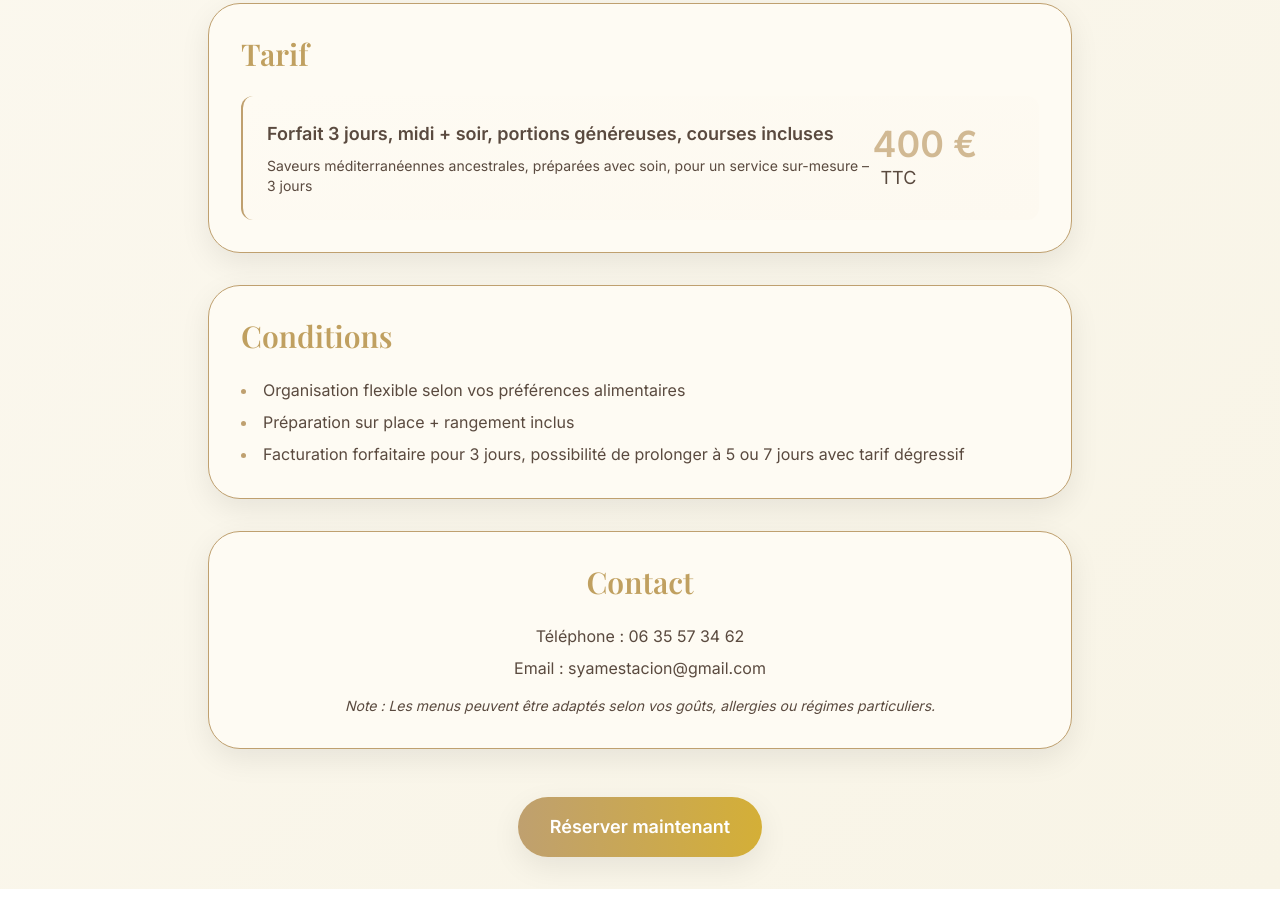
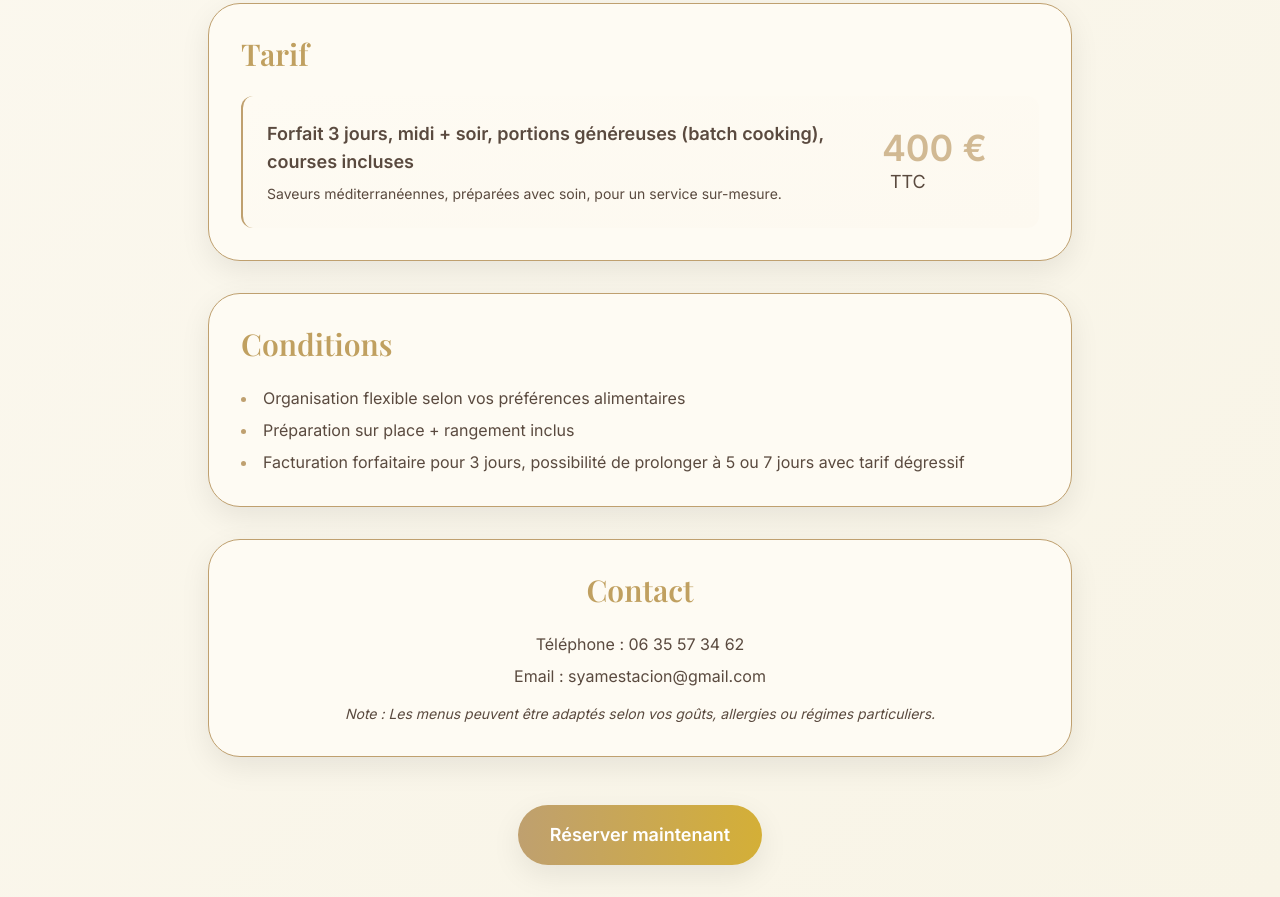
Before and after one commit to syamestacion-wq/catering-page, a plain HTML site: page index.html in a window 1280 px wide. Shown: the part 1440-2337 px from the top of the page. Drawn offline with nearby package versions, Linux system fonts and the light colour scheme.

Commit message:
Revise 3-day package description in index.html
Updated descriptions for the 3-day package to include batch cooking and improved clarity.

```diff
--- a/index.html
+++ b/index.html
@@ -149,10 +149,10 @@ body, .luxury-box, .btn-gold, [class*="bg-gradient"] {
       <div class="bg-gradient-to-br from-[#fefbf3] to-[#fdf9f0] rounded-xl p-6 border-l-2 border-[#bfa06f] flex flex-col md:flex-row md:justify-between items-start md:items-center">
           <div>
               <p class="text-lg font-semibold text-luxury mb-2">
-                  Forfait 3 jours, midi + soir, portions généreuses, courses incluses
+                  Forfait 3 jours, midi + soir, portions généreuses (batch cooking), courses incluses
               </p>
               <p class="text-sm text-luxury">
-                  Saveurs méditerranéennes ancestrales, préparées avec soin, pour un service sur-mesure – 3 jours
+                  Saveurs méditerranéennes, préparées avec soin, pour un service sur-mesure.
               </p>
           </div>
           <div class="mt-4 md:mt-0">
```
